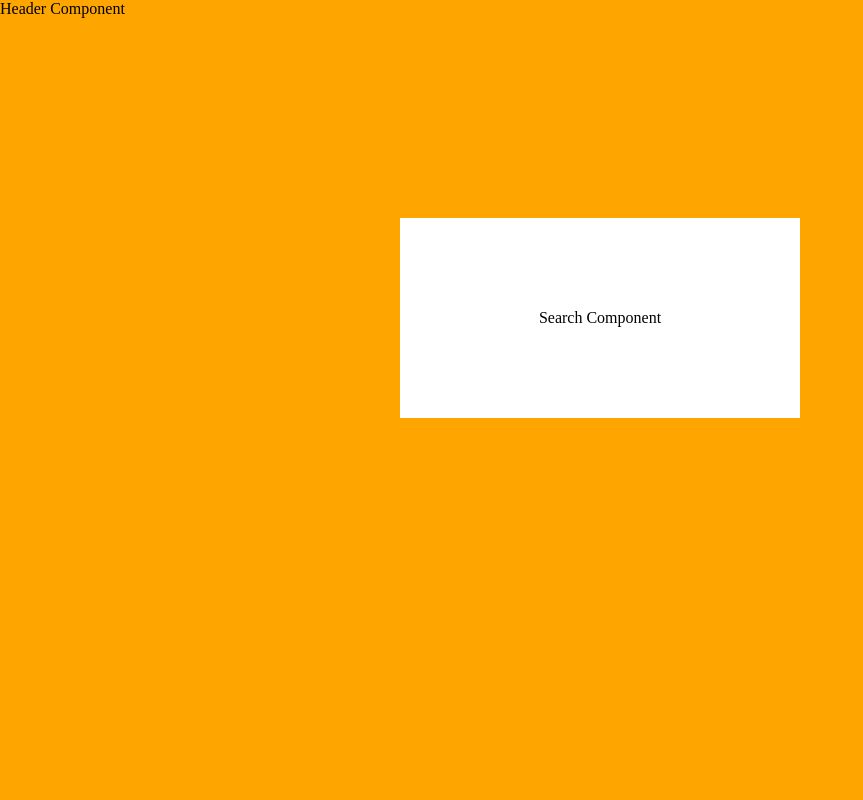
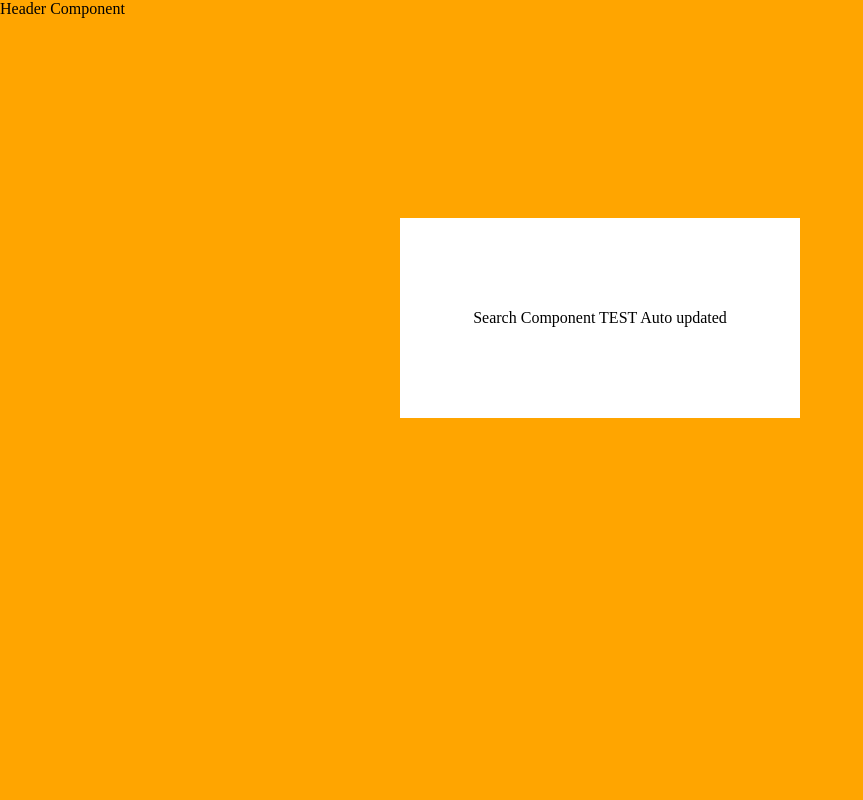
Before and after one commit to Jon-Peppinck/th-gatsby, a Gatsby site: page /home in a window 1280 px wide. Shown: the top 800 px of the page, without its empty margins (0-863 px from the left). Built offline with nearby package versions, Linux system fonts and the light colour scheme; Gatsby itself is replaced by a stand-in of ours.

Commit message:
test auto update

```diff
--- a/src/components/Home/Search/Search.jsx
+++ b/src/components/Home/Search/Search.jsx
@@ -3,7 +3,7 @@
 
 class Search extends Component {
   render() {
-    return <div className="search">Search Component</div>;
+    return <div className="search">Search Component TEST Auto updated</div>;
   }
 }
 
```
